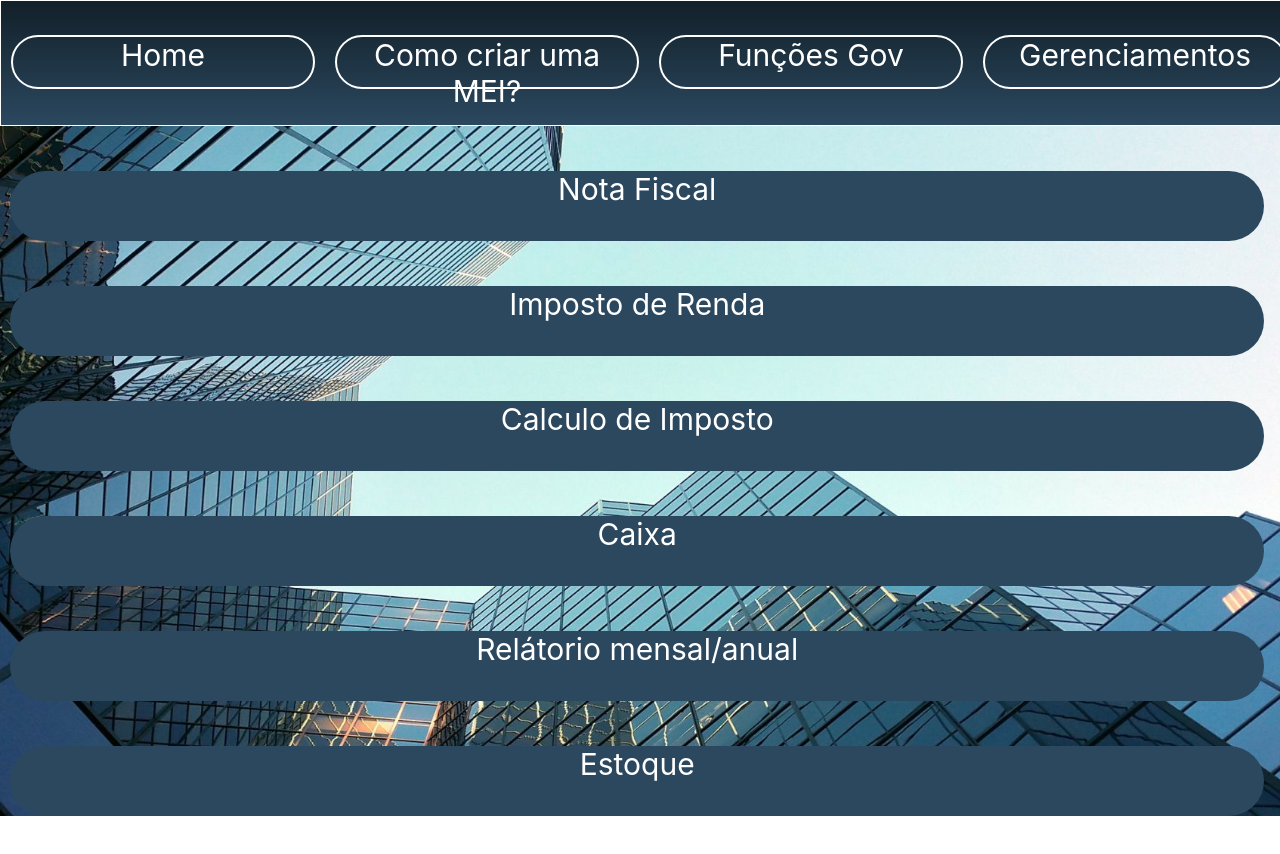
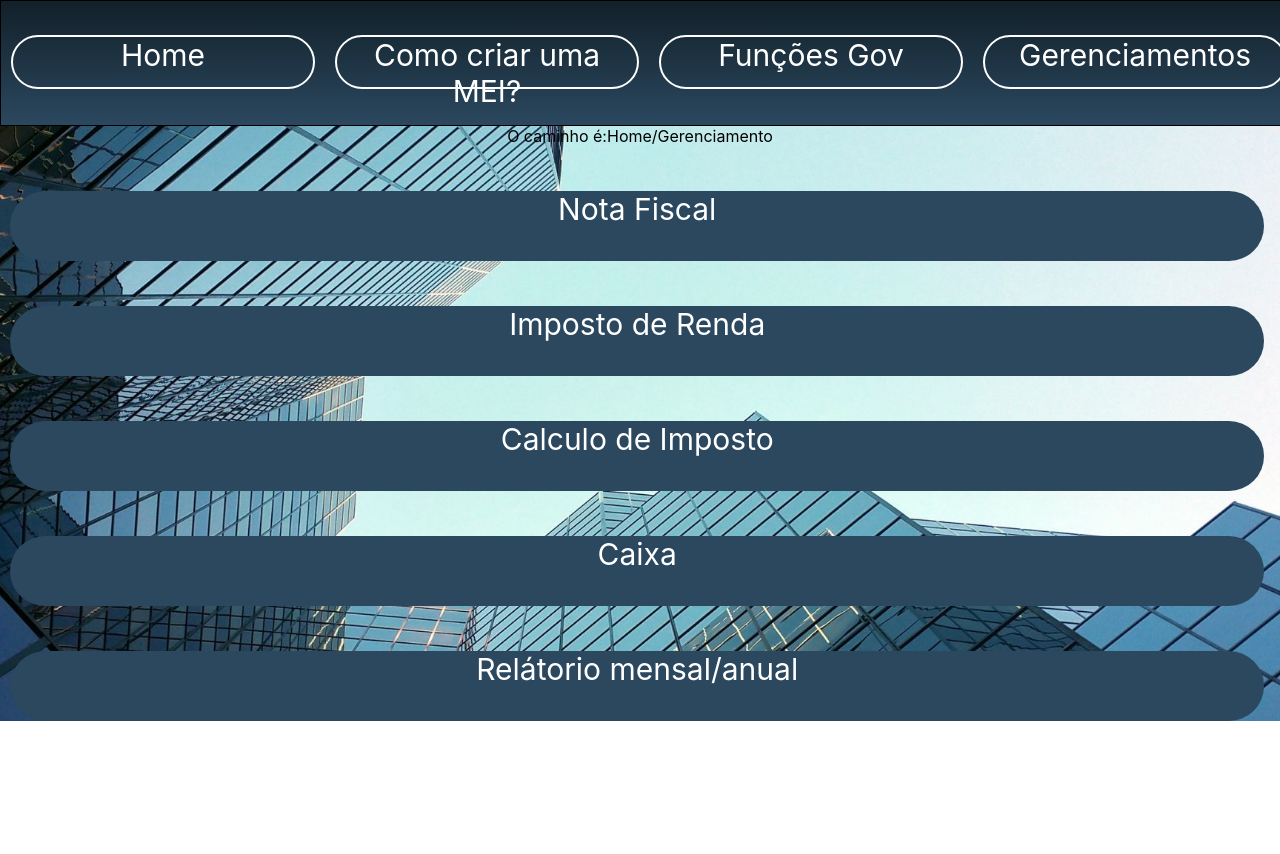
Before and after one commit to TitoSoares/MSM_bkp, a React (Create React App) app in the folder meisemmedo/: page /gen in a window 1280 px wide. Shown: the top 854 px of the page. After the commit the page ends 800 px from the top, so only its background shows below. Built offline with nearby package versions, Linux system fonts and the light colour scheme.

Commit message:
Definições dos Caminhos

```diff
--- a/meisemmedo/src/Componentes/Cabecalho/index.tsx
+++ b/meisemmedo/src/Componentes/Cabecalho/index.tsx
@@ -1,11 +1,17 @@
+import { type } from "@testing-library/user-event/dist/type";
 import "../estyle/estilo.css"
 import Menu from "../Menu";
+type propriedade={
+    caminho:String;
+}
 
-function FuncaoCabecalho(){
-    return(
-         <div className="cabecalho">
-            <Menu/>
-            <div className="imagemMenu"></div>
+function FuncaoCabecalho(lucas : propriedade){
+    return(<div>
+            <div className="cabecalho">
+                <Menu/>
+                <div className="imagemMenu"></div>
+            </div>
+            <div>O caminho é:{lucas.caminho}</div>
          </div>
     )
 }
--- a/meisemmedo/src/Componentes/estyle/estilo.css
+++ b/meisemmedo/src/Componentes/estyle/estilo.css
@@ -12,7 +12,7 @@
     height: auto;
     background:linear-gradient(to top,#2B485F,#122029) ;
     justify-content:space-around;
-    border: 1px solid white;
+    border: 1px solid black;
 }
 /*Menu*/
 .menu{
@@ -91,6 +91,7 @@
     justify-content:space-around;
     flex-wrap: wrap;
     align-items: center;
+
 }
 .caixaFuncGen{
     margin-left: 10px;
@@ -239,7 +240,8 @@
     background-image: url("../../../public/122029\ \(1\).jpg");
     background-repeat: no-repeat;
     background-position: center;
-    background-size: cover;
+    background-size:cover;
+    background-attachment: fixed;
 }
 /*=================================================================================================================================*/
 /*LINK*/
--- a/meisemmedo/src/Pages/Cadastro.tsx
+++ b/meisemmedo/src/Pages/Cadastro.tsx
@@ -3,7 +3,7 @@ import "../Componentes/estyle/estilo.css"
 function Cadastro(){
     return(
         <div className="planoFundo">
-            <FuncaoCabecalho/>
+            <FuncaoCabecalho caminho={"Home/Cadastro"}/>
             <div className="formatacaoCadastro">
                 <div className="imagemLogo"></div>
                 <div className="cadastro">
--- a/meisemmedo/src/Pages/FuncaoGov.tsx
+++ b/meisemmedo/src/Pages/FuncaoGov.tsx
@@ -4,7 +4,7 @@ import FuncaoCabecalho from "../Componentes/Cabecalho";
 function FuncaoGov() {
   return (
     <div className="planoFundo">
-      <FuncaoCabecalho/>
+      <FuncaoCabecalho caminho={"Home/FuncaoGov"}/>
         <div className="DivCenter">
           <div className="DivCenter">
             <div className="CaixaText"></div>
--- a/meisemmedo/src/Pages/Gerenciamento.tsx
+++ b/meisemmedo/src/Pages/Gerenciamento.tsx
@@ -3,13 +3,12 @@ import "../Componentes/estyle/estilo.css"
 function Gerenciamento(){
     return(
         <div className="planoFundo">
-            <FuncaoCabecalho/>
+            <FuncaoCabecalho caminho={"Home/Gerenciamento"}/>
             <div className="caixaFuncGen">Nota Fiscal</div>
             <div className="caixaFuncGen">Imposto de Renda</div>
             <div className="caixaFuncGen">Calculo de Imposto</div>
             <div className="caixaFuncGen">Caixa</div>
             <div className="caixaFuncGen">Relátorio mensal/anual</div>
-            <div className="caixaFuncGen">Estoque</div>
         </div>
     )
 }
--- a/meisemmedo/src/Pages/Home.tsx
+++ b/meisemmedo/src/Pages/Home.tsx
@@ -3,7 +3,7 @@ import "../Componentes/estyle/estilo.css"
 function Home(){
     return(
         <div className="planoFundoLogin">
-            <FuncaoCabecalho/>
+            <FuncaoCabecalho caminho={"Home"}/>
             <div className="home">
 
             </div>
--- a/meisemmedo/src/Pages/Tutorial.tsx
+++ b/meisemmedo/src/Pages/Tutorial.tsx
@@ -3,7 +3,7 @@ import "../Componentes/estyle/estilo.css"
 function Tutorial(){
     return(
         <div className="planoFundo">
-            <FuncaoCabecalho/>
+            <FuncaoCabecalho caminho={"Home/Tutorial"}/>
             <div>
                 Página para tutorial
             </div>
```
